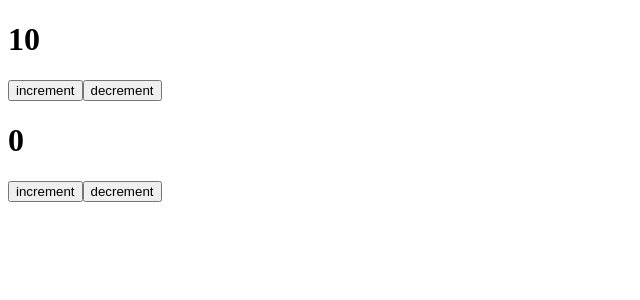
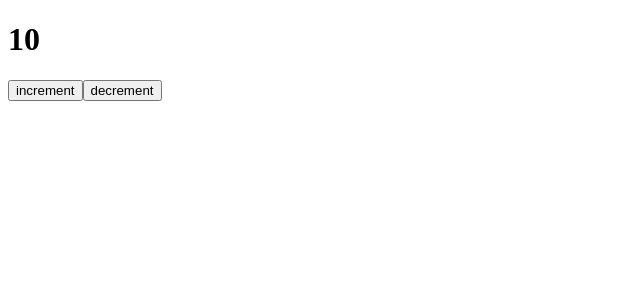
Before and after one commit to Grank10um/react_tutorial, a React (Create React App) app: page / in a window 1280 px wide. Shown: the top 300 px of the page, without its empty margins (0-640 px from the left). Built offline with nearby package versions, Linux system fonts and the light colour scheme.

Commit message:
Без классов

```diff
--- a/src/App.js
+++ b/src/App.js
@@ -12,7 +12,7 @@ function App() {
   return (
     <div className="App">
       <Counter/>
-      <ClassCounter/>
+      {/* <ClassCounter/> */}
 
     </div>
   );
```
